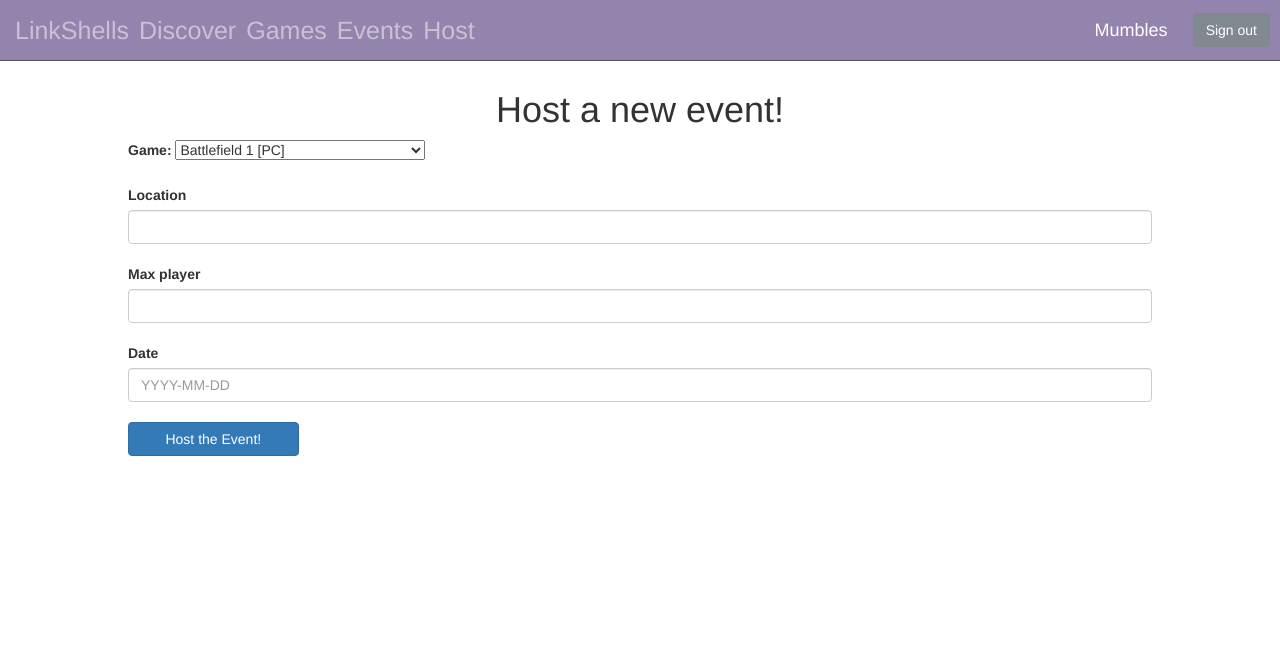
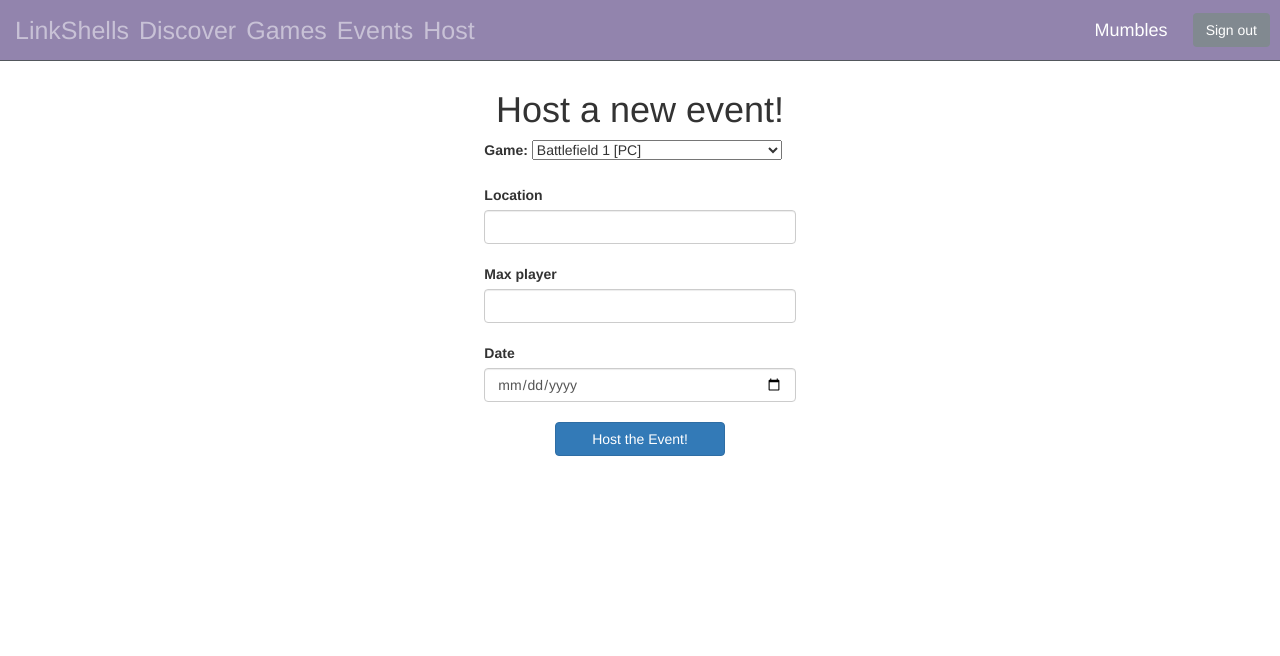
Before and after one commit to Tonyjlum/LinkShells, a Rails app: page /events/new in a window 1280 px wide. Shown: the top 656 px of the page. Run offline with Rails 7, Linux system fonts and the light colour scheme; a user stored in the database is signed in; data comes from the database, SQL or seed files in the repository; style sheets or scripts are compiled from the project's sources; parts of the project's set-up code (start-up, migrations or seed data) failed here and were passed over; some libraries are stand-ins or nearby versions.

Commit message:
calendar for event

```diff
--- a/app/assets/stylesheets/application.scss
+++ b/app/assets/stylesheets/application.scss
@@ -31,9 +31,9 @@ p{
   font-size: 18px;
 }
 
-#user-name{
+#sign-in-form{
   font-weight: bold;
-  font-size: 25px
+  font-size: 15px;
 }
 #navbar{
   opacity: 0.85;
--- a/app/views/events/new.erb
+++ b/app/views/events/new.erb
@@ -8,7 +8,9 @@
   <% end %>
 </div>
 </ul>
+
 <%= form_for @event do |f| %>
+  <div class="col-4 mx-auto">
     <%= f.label "Game:" %>
     <%= f.text_field :user_id, hidden: true, value: session[:user_id]%>
     <%= f.collection_select :game_id, @games, :id, :game_name_platform %><br><br>
@@ -17,6 +19,7 @@
     <%= f.label :max_player %>
     <%= f.number_field :max_player , min: 2, max: 64, class: "form-control"%><br>
     <%= f.label "Date"%>
-  <%= f.text_field :date, class: "form-control", placeholder: "YYYY-MM-DD"%><br>
-  <%= f.submit "Host the Event!", class: "btn btn-primary col-2" %>
+    <%= f.date_field :date, class: "form-control"%><br>
+  </div>
+    <%= f.submit "Host the Event!", class: "btn btn-primary btn-block col-2 mx-auto" %>
 <% end %>
--- a/app/views/layouts/application.html.erb
+++ b/app/views/layouts/application.html.erb
@@ -39,12 +39,12 @@
           <% end %>
       </ul>
       </div>
-    <div align="right" >
+    <div align="right" id="sign-in-form" >
       <% if session[:user_id].nil? && !current_page?("/users/new")%>
         <%= form_tag login_in_path do %>
-        Email <%= text_field_tag :email %>
+        Email  <%= text_field_tag :email %>
         Password <%= password_field_tag :password %>
-        <%= submit_tag "Login", class: "btn btn-secondary"%>
+        <%= submit_tag "Login", class: "btn btn-primary"%>
         <% end %>
       <% end %>
     </div>
--- a/app/views/users/new.erb
+++ b/app/views/users/new.erb
@@ -7,6 +7,7 @@
 </div>
 </ul>
 <%= form_for @user do |f| %>
+  <div class="col-4 mx-auto">
   <%= f.label :username %>
   <%= f.text_field :username, class: "form-control"%><br>
   <%= f.label :email %>
@@ -17,5 +18,6 @@
   <%= f.number_field :age, class: "form-control" %><br>
   <%= f.label "Profile Picture Link" %>
   <%= f.text_field :profile_img, class: "form-control" %><br>
-  <%= f.submit "Make a new Account", class: "btn btn-primary col-2", form: "new_user" %>
+  </div>
+  <%= f.submit "Make a new Account", class: "btn btn-primary btn-block col-2 mx-auto", form: "new_user" %>
 <% end %>
```
Lines whose indentation alone changed are shown as unchanged.
